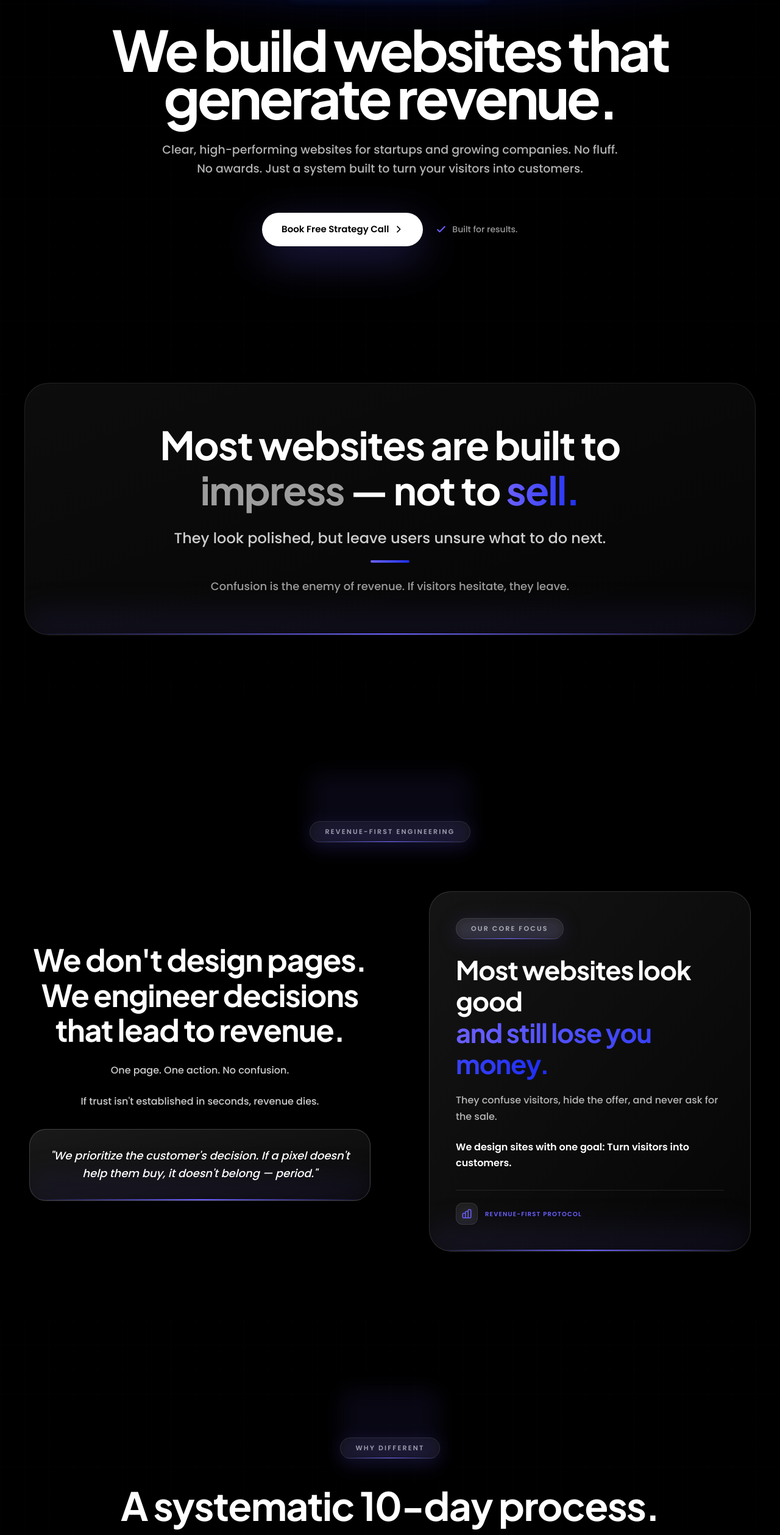
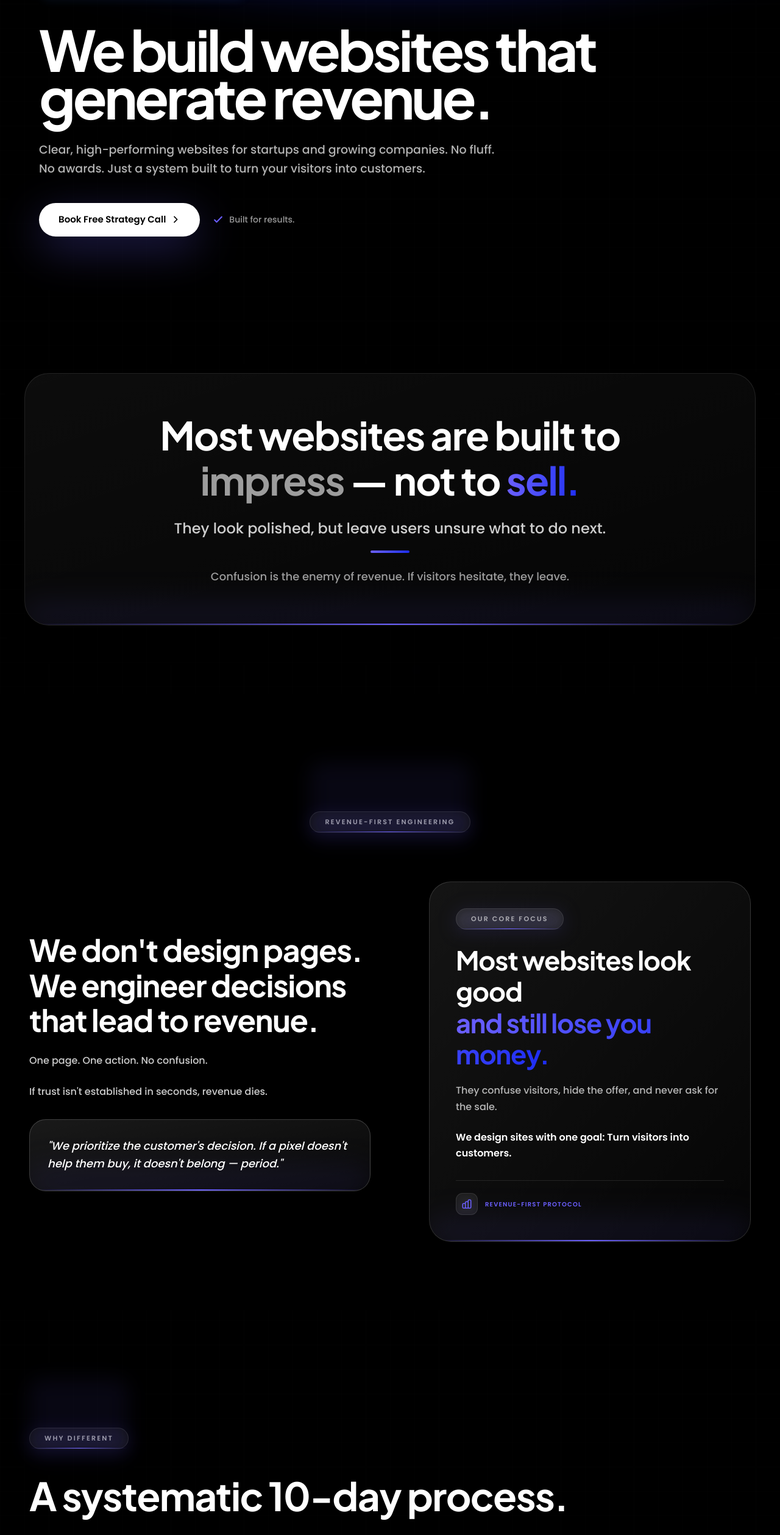
Before and after one commit to varun-vk17/roninbuild, a React (Vite) app: page / in a window 1280 px wide. Shown: the part 234-2752 px from the top of the page at 61% size. Built offline with nearby package versions, Linux system fonts and the light colour scheme.

Commit message:
Refine alignment: Left-align hero/sections, center Problem/Reality badge

```diff
--- a/src/App.tsx
+++ b/src/App.tsx
@@ -57,7 +57,7 @@ function CTAButton({ className = "", variant = "filled" }: { className?: string;
 
 function HeroContent() {
   return (
-    <div className="relative z-10 container mx-auto px-4 h-full flex flex-col justify-center items-start text-left sm:items-center sm:text-center">
+    <div className="relative z-10 container mx-auto px-4 h-full flex flex-col justify-center items-start text-left">
       {/* Badge */}
       <BlurFade delay={0.2}>
         <motion.div>
@@ -86,7 +86,7 @@ function HeroContent() {
 
       <BlurFade delay={0.6}>
         <p
-          className="font-['Poppins',sans-serif] font-normal leading-[1.65] text-[clamp(16px,1.8vw,19px)] text-white/70 max-w-[750px] mb-10 sm:mx-auto"
+          className="font-['Poppins',sans-serif] font-normal leading-[1.65] text-[clamp(16px,1.8vw,19px)] text-white/70 max-w-[750px] mb-10"
         >
           Clear, high-performing websites for startups and growing companies. No fluff. No awards. Just a system built to turn your visitors into customers.
         </p>
@@ -95,7 +95,7 @@ function HeroContent() {
       {/* CTA with check */}
       <ScaleIn delay={0.8}>
         <div
-          className="flex flex-col sm:flex-row items-start sm:items-center gap-5 mt-4 w-full sm:w-auto"
+          className="flex flex-col sm:flex-row items-start sm:items-center gap-5 w-full sm:w-auto"
         >
           <button
             onClick={() => {
@@ -341,7 +341,7 @@ function RealitySection() {
         <div className="grid lg:grid-cols-2 gap-8 lg:gap-16 items-center">
 
           {/* Left side - Main content */}
-          <div className="space-y-6 text-center sm:text-left">
+          <div className="space-y-6 text-left">
 
 
             <BlurFade delay={0.2}>
@@ -489,7 +489,7 @@ function RoadmapSection() {
     >
       <div className="max-w-[1400px] mx-auto relative">
         {/* Header - Left Aligned */}
-        <div className="mb-8 sm:mb-16 text-center sm:text-left">
+        <div className="mb-8 sm:mb-16 text-left">
           <BlurFade>
             <div className="relative inline-block mb-6">
               <div className="inline-block bg-white/5 backdrop-blur-sm rounded-[20px] px-6 py-2 border border-white/10 relative mt-20 mb-4 sm:mt-8">
@@ -516,7 +516,7 @@ function RoadmapSection() {
           </BlurFade>
 
           <BlurFade delay={0.3}>
-            <p className="font-['Poppins',sans-serif] font-normal text-[clamp(15px,1.6vw,17px)] text-white/60 leading-[1.6] max-w-[700px] mx-auto sm:mx-0">
+            <p className="font-['Poppins',sans-serif] font-normal text-[clamp(15px,1.6vw,17px)] text-white/60 leading-[1.6] max-w-[700px]">
               We follow a high-velocity engineering protocol to get you live and making sales fast.
             </p>
           </BlurFade>
@@ -625,7 +625,7 @@ function OutcomesSection() {
 
       <div className="max-w-[1300px] mx-auto relative">
         {/* Header */}
-        <div className="text-center mb-10 sm:mb-20">
+        <div className="text-left mb-10 sm:mb-20">
           <BlurFade>
             <div className="inline-block bg-white/5 backdrop-blur-sm rounded-[20px] px-6 py-2 border border-white/10 mb-8 relative mt-20 mb-6 sm:mt-8">
               {/* Bottom glow effect */}
@@ -648,7 +648,7 @@ function OutcomesSection() {
           </BlurFade>
 
           <FadeIn delay={0.4}>
-            <p className="font-['Poppins',sans-serif] font-medium text-[clamp(16px,1.8vw,18px)] text-white/70 leading-[1.7] max-w-[700px] mx-auto">
+            <p className="font-['Poppins',sans-serif] font-medium text-[clamp(16px,1.8vw,18px)] text-white/70 leading-[1.7] max-w-[700px]">
               We focus on the metrics that actually matter to your bottom line.
             </p>
           </FadeIn>
@@ -743,7 +743,7 @@ function PricingSection() {
 
       <div className="max-w-[1400px] mx-auto relative">
         {/* Header */}
-        <div className="text-center mb-10 sm:mb-20">
+        <div className="text-left mb-10 sm:mb-20">
           <BlurFade>
             <div className="inline-block bg-white/5 backdrop-blur-sm rounded-[20px] px-6 py-2 border border-white/10 mb-8 relative mt-20 mb-4 sm:mt-8">
               {/* Bottom glow effect */}
@@ -766,13 +766,13 @@ function PricingSection() {
           </BlurFade>
 
           <FadeIn delay={0.4}>
-            <p className="font-['Poppins',sans-serif] font-medium text-[clamp(16px,1.8vw,18px)] text-white/70 leading-[1.7] max-w-[800px] mx-auto mb-4">
+            <p className="font-['Poppins',sans-serif] font-medium text-[clamp(16px,1.8vw,18px)] text-white/70 leading-[1.7] max-w-[800px] mb-4">
               We only take on 2 new projects per month to stay focused on your results. Every project is founder-led.
             </p>
           </FadeIn>
 
           <FadeIn delay={0.6}>
-            <p className="font-['Poppins',sans-serif] font-semibold text-[clamp(15px,1.6vw,17px)] text-white/90 leading-[1.6] max-w-[700px] mx-auto">
+            <p className="font-['Poppins',sans-serif] font-semibold text-[clamp(15px,1.6vw,17px)] text-white/90 leading-[1.6] max-w-[700px]">
               Most clients make back their investment within their first few conversions.
             </p>
           </FadeIn>
```
